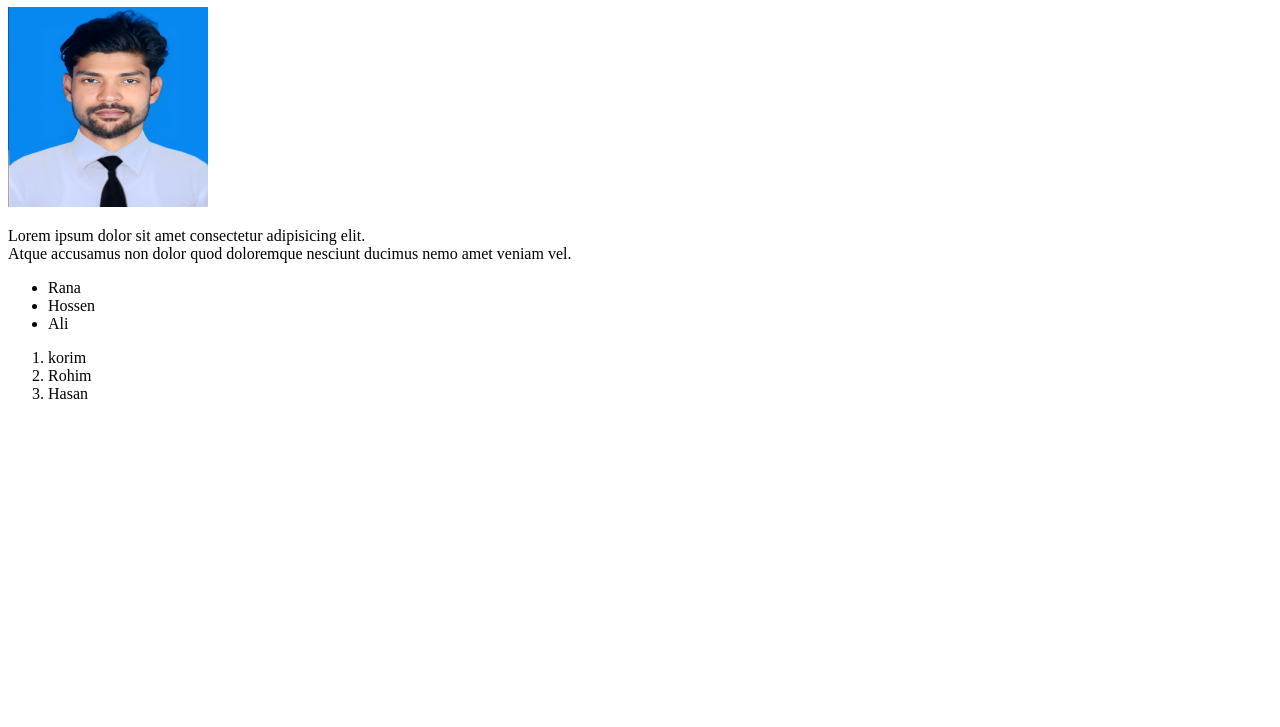
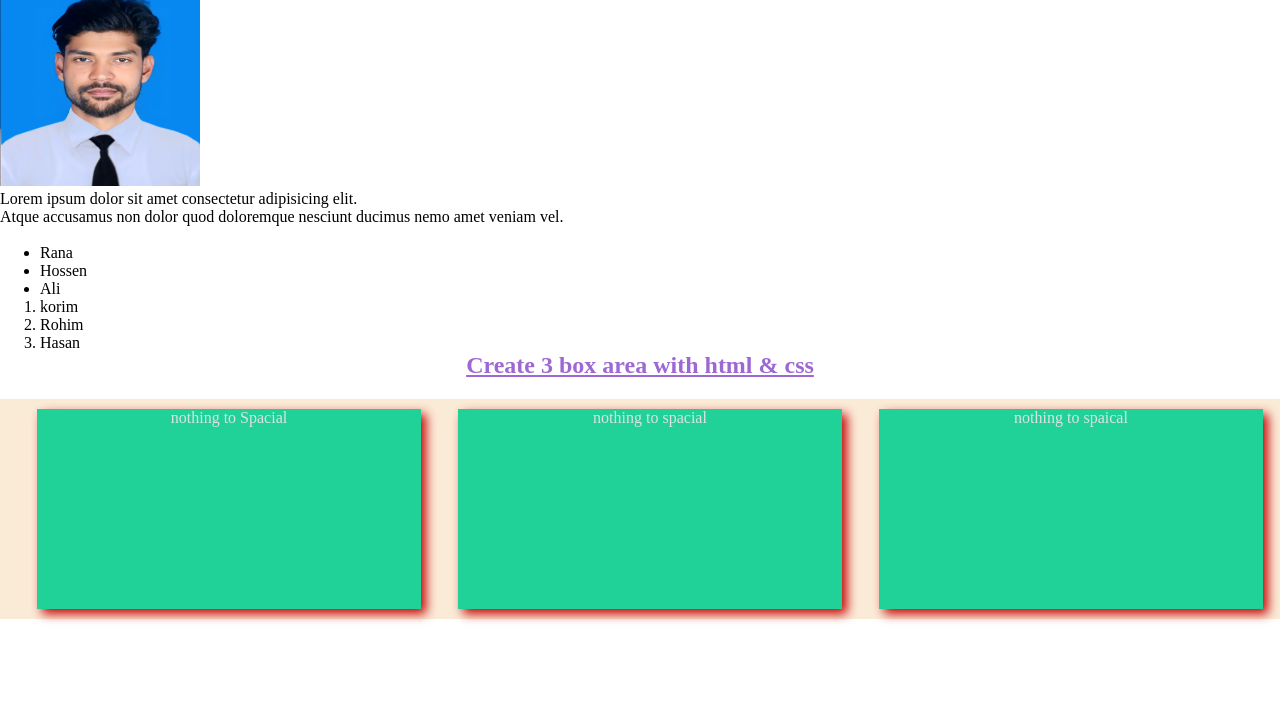
Before and after one commit to syemhasangithub1/1, a plain HTML site: page index.html in a window 1280 px wide. Shown: the part 73-800 px from the top of the page. Drawn offline with Linux system fonts and the light colour scheme.

Commit message:
some design with html & css

```diff
--- a/assete/css/style.css
+++ b/assete/css/style.css
@@ -1,3 +1,7 @@
+*{
+    margin: 0;
+
+}
 h1{
     text-align: center;
     text-decoration: underline;
@@ -11,3 +15,21 @@ img{
 
 
 }
+.a{
+    margin-top: 20px;
+    height: 220px;
+    width: 100%;
+    background-color: antiquewhite;
+}
+
+.a .a1{
+    margin-top: 10px;
+    height: 200px;
+    width: 30%;
+    text-align: center;
+    background-color: rgb(32, 210, 151);
+    color: rgb(221, 226, 226);
+    box-shadow: 5px 5px 10px rgb(197, 5, 5);
+    margin-left: 37px;
+    float: left;
+}
--- a/index.html
+++ b/index.html
@@ -8,11 +8,13 @@
 </head>
 <body>
     <h1>First Project for Webdeveloping</h1>
+    <marquee behavior="" direction="">Visit my first Website</marquee>
+
     <img src="assete/img/syem.jpg" alt="">
     <p>
        Lorem ipsum dolor sit amet consectetur adipisicing elit.<br>
        Atque accusamus non dolor quod doloremque nesciunt ducimus nemo amet veniam vel.
-    </p>
+    </p><br>
     <ul>
         <li>Rana</li>
         <li>Hossen</li>
@@ -23,6 +25,12 @@
         <li>Rohim</li>
         <li>Hasan</li>
     </ol>
+    <h2 style="text-align: center;color: rgb(158, 104, 212);"><u>Create 3 box area with html & css</u></h2>
+    <div class="a">
+        <div class="a1">nothing to Spacial</div>
+        <div class="a1">nothing to spacial</div>
+        <div class="a1">nothing to spaical</div>
+    </div>
 
 
 </body>
```
